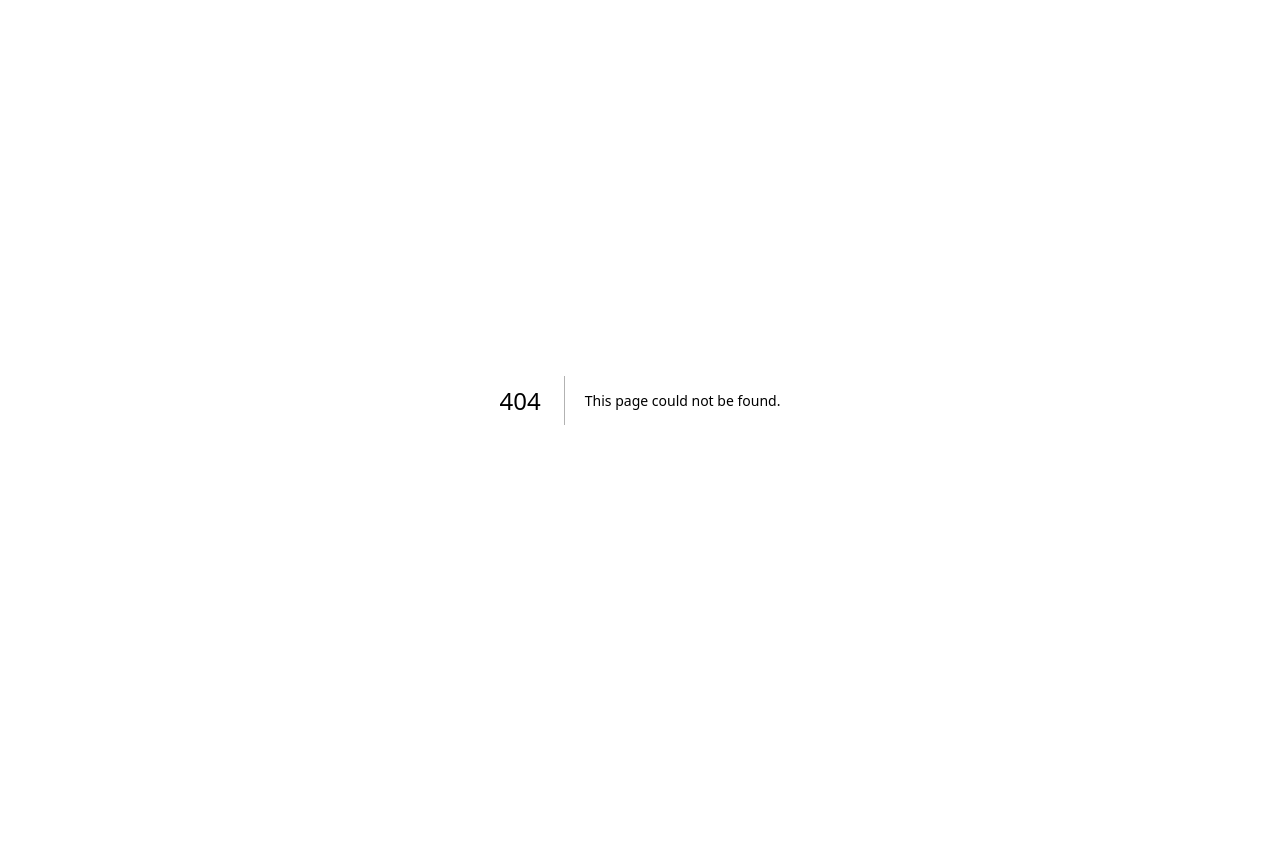
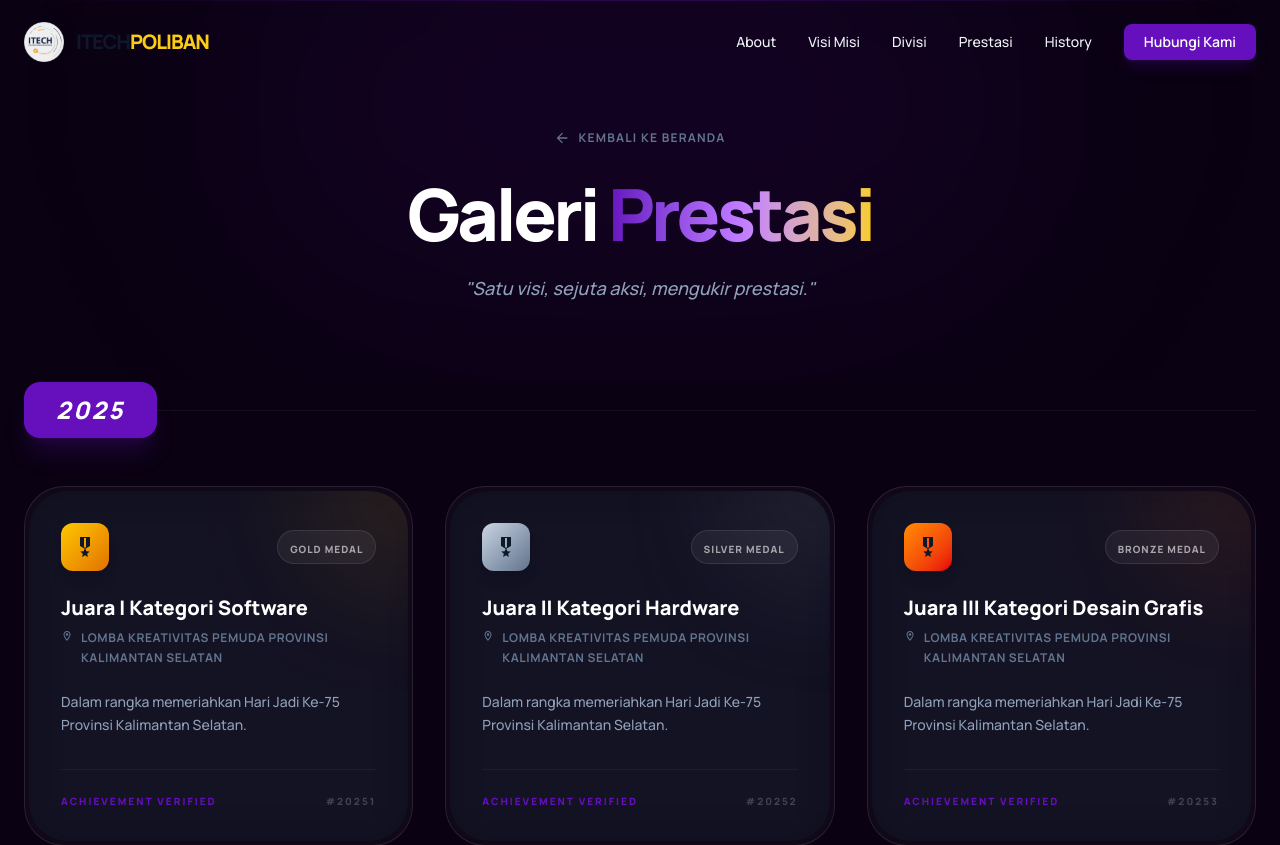
Before and after one commit to budicuy/itechpoliban, a Next.js app: page /prestasi in a window 1280 px wide. Before the commit this address had no page. Shown: the top 845 px of the page. Before the commit the page ends 800 px from the top, so only its background shows below. Built offline with nearby package versions, Linux system fonts and the light colour scheme.

Commit message:
feat: Add dedicated achievements page and update existing section with latest data and navigation.

```diff
--- /dev/null
+++ b/app/prestasi/page.tsx
@@ -0,0 +1,193 @@
+import Navbar from "@/components/Navbar";
+import Footer from "@/components/sections/Footer";
+import { MdOutlineLocationOn, MdMilitaryTech, MdArrowBack } from "react-icons/md";
+import Link from "next/link";
+
+export default function PrestasiPage() {
+  const allAchievements = [
+    {
+      year: "2025",
+      items: [
+        {
+          title: "Juara I Kategori Software",
+          competition: "Lomba Kreativitas Pemuda Provinsi Kalimantan Selatan",
+          rank: "Gold Medal",
+          description: "Dalam rangka memeriahkan Hari Jadi Ke-75 Provinsi Kalimantan Selatan.",
+          color: "from-yellow-400 to-amber-600",
+        },
+        {
+          title: "Juara II Kategori Hardware",
+          competition: "Lomba Kreativitas Pemuda Provinsi Kalimantan Selatan",
+          rank: "Silver Medal",
+          description: "Dalam rangka memeriahkan Hari Jadi Ke-75 Provinsi Kalimantan Selatan.",
+          color: "from-slate-300 to-slate-500",
+        },
+        {
+          title: "Juara III Kategori Desain Grafis",
+          competition: "Lomba Kreativitas Pemuda Provinsi Kalimantan Selatan",
+          rank: "Bronze Medal",
+          description: "Dalam rangka memeriahkan Hari Jadi Ke-75 Provinsi Kalimantan Selatan.",
+          color: "from-orange-400 to-red-600",
+        },
+      ],
+    },
+    {
+      year: "2024",
+      items: [
+        {
+          title: "Juara I Pemuda Pelopor",
+          competition: "Tingkat Provinsi Kalimantan Selatan",
+          rank: "Gold Medal",
+          description: "Penghargaan atas dedikasi dalam kepeloporan bidang teknologi.",
+          color: "from-blue-400 to-indigo-600",
+        },
+        {
+          title: "Juara I Web Coding Competition",
+          competition: "Bank Kalsel Tahun 2024",
+          rank: "Winner",
+          description: "Kompetisi pengembangan solusi perbankan digital.",
+          color: "from-emerald-400 to-teal-600",
+        },
+        {
+          title: "Juara I International Business Administration",
+          competition: "Competition 2024",
+          rank: "International Winner",
+          description: "Kemenangan di bidang administrasi bisnis internasional.",
+          color: "from-purple-400 to-fuchsia-600",
+        },
+        {
+          title: "Juara I Healthkathon BPJS Kesehatan",
+          competition: "Category Capture The Flag 2024",
+          rank: "Top Security Team",
+          description: "Kompetisi keamanan siber berskala nasional.",
+          color: "from-red-400 to-rose-600",
+        },
+        {
+          title: "Juara II KOMVAS (Kompetisi Inovasi Kota)",
+          competition: "Banjarmasin 2024",
+          rank: "Innovation Award",
+          description: "Inovasi untuk kemajuan tata kelola perkotaan.",
+          color: "from-yellow-400 to-orange-600",
+        },
+        {
+          title: "Juara I Poster Animasi KMIPN VI",
+          competition: "Politeknik Negeri Jakarta 2024",
+          rank: "National Gold",
+          description: "Ajang bergengsi mahasiswa informatika politeknik se-Indonesia.",
+          color: "from-cyan-400 to-blue-600",
+        },
+      ],
+    },
+    {
+      year: "2022",
+      items: [
+        {
+          title: "Juara III Bidang Hackathon",
+          competition: "KMIPN IV Politeknik Negeri Batam 2022",
+          rank: "National Bronze",
+          description: "Pengembangan solusi aplikatif dalam waktu terbatas.",
+          color: "from-teal-400 to-emerald-600",
+        },
+        {
+          title: "Juara III Bidang Keamanan Cyber",
+          competition: "KMIPN IV Politeknik Negeri Batam 2022",
+          rank: "National Bronze",
+          description: "Kompetisi teknis keamanan siber tingkat nasional.",
+          color: "from-indigo-400 to-violet-600",
+        },
+      ],
+    },
+  ];
+
+  return (
+    <main className="min-h-screen bg-background-dark">
+      <Navbar />
+
+      {/* Header Section */}
+      <section className="pt-32 pb-20 relative overflow-hidden">
+        <div className="absolute top-0 inset-x-0 h-px bg-linear-to-r from-transparent via-primary/30 to-transparent"></div>
+        <div className="absolute -top-24 left-1/2 -translate-x-1/2 w-[800px] h-[400px] bg-primary/10 rounded-full blur-[120px]"></div>
+
+        <div className="max-w-7xl mx-auto px-6 relative z-10 text-center">
+          <Link
+            href="/#prestasi"
+            className="inline-flex items-center gap-2 text-slate-500 hover:text-white transition-colors mb-8 group"
+          >
+            <MdArrowBack className="group-hover:-translate-x-1 transition-transform" />
+            <span className="text-xs font-bold uppercase tracking-widest">Kembali ke Beranda</span>
+          </Link>
+          <h1 className="text-5xl md:text-7xl font-black text-white tracking-tighter mb-6">
+            Galeri <span className="text-transparent bg-clip-text bg-linear-to-r from-primary via-purple-400 to-accent">Prestasi</span>
+          </h1>
+          <p className="text-slate-400 max-w-2xl mx-auto text-lg font-medium italic">
+            "Satu visi, sejuta aksi, mengukir prestasi."
+          </p>
+        </div>
+      </section>
+
+      {/* Main Content */}
+      <section className="pb-32 relative">
+        <div className="max-w-7xl mx-auto px-6 space-y-32">
+          {allAchievements.map((group) => (
+            <div key={group.year} className="relative">
+              {/* Year Label */}
+              <div className="sticky top-24 z-30 mb-12">
+                <div className="inline-block px-8 py-3 bg-primary rounded-2xl shadow-xl shadow-primary/20">
+                  <span className="text-2xl font-black text-white italic tracking-widest">{group.year}</span>
+                </div>
+                <div className="absolute top-1/2 left-0 right-0 h-px bg-white/5 -z-10"></div>
+              </div>
+
+              <div className="grid md:grid-cols-2 lg:grid-cols-3 gap-8">
+                {group.items.map((item, idx) => (
+                  <div
+                    key={item.title}
+                    className="group relative glass-card p-1 rounded-[2.5rem] border-white/5 hover:border-white/20 transition-all duration-500 hover:-translate-y-2 h-full"
+                  >
+                    <div className="relative h-full bg-slate-900/40 backdrop-blur-xl rounded-[2.4rem] p-8 overflow-hidden flex flex-col">
+                      <div className={`absolute -top-24 -right-24 w-48 h-48 bg-linear-to-br ${item.color} opacity-10 blur-3xl group-hover:opacity-25 transition-opacity`}></div>
+
+                      <div className="relative z-10 space-y-6 flex-1">
+                        <div className="flex items-center justify-between">
+                          <div className={`w-12 h-12 rounded-xl bg-linear-to-br ${item.color} flex items-center justify-center text-slate-900 shadow-lg`}>
+                            <MdMilitaryTech className="text-2xl" />
+                          </div>
+                          <div className="px-3 py-1 rounded-full bg-white/5 border border-white/10">
+                            <span className="text-[10px] font-black text-white/60 uppercase tracking-widest">{item.rank}</span>
+                          </div>
+                        </div>
+
+                        <div>
+                          <h3 className="text-xl font-black text-white leading-tight mb-2 group-hover:text-accent transition-colors">
+                            {item.title}
+                          </h3>
+                          <div className="flex items-start gap-2 text-slate-500 text-xs font-bold uppercase tracking-wider leading-relaxed">
+                            <MdOutlineLocationOn className="mt-0.5 shrink-0" />
+                            <span>{item.competition}</span>
+                          </div>
+                        </div>
+
+                        <p className="text-slate-400 text-sm leading-relaxed font-medium">
+                          {item.description}
+                        </p>
+                      </div>
+
+                      <div className="mt-8 pt-6 border-t border-white/5 relative z-10">
+                        <div className="flex items-center justify-between text-[10px] font-black uppercase tracking-[0.2em]">
+                          <span className="text-primary">Achievement Verified</span>
+                          <span className="text-white/20">#{group.year}{idx + 1}</span>
+                        </div>
+                      </div>
+                    </div>
+                  </div>
+                ))}
+              </div>
+            </div>
+          ))}
+        </div>
+      </section>
+
+      <Footer />
+    </main>
+  );
+}
--- a/components/Navbar.tsx
+++ b/components/Navbar.tsx
@@ -1,6 +1,7 @@
 "use client";
 
 import Image from "next/image";
+import Link from "next/link";
 import { useEffect, useState } from "react";
 import { HiBars3 } from "react-icons/hi2";
 
@@ -20,8 +21,8 @@ export default function Navbar() {
       className={`fixed top-0 w-full z-50 transition-all duration-300 ${isScrolled ? "glass-nav py-2" : "py-4"}`}
     >
       <div className="max-w-7xl mx-auto px-6 h-13 flex items-center justify-between">
-        <div className="flex items-center space-x-3">
-          <div className="relative w-10 h-10">
+        <Link href="/" className="flex items-center space-x-3 group">
+          <div className="relative w-10 h-10 transition-transform group-hover:scale-110">
             <Image
               alt="iTech Poliban Logo"
               className="object-contain"
@@ -33,7 +34,7 @@ export default function Navbar() {
           <span className="text-xl font-extrabold tracking-tighter text-slate-900 dark:text-white uppercase">
             iTech<span className="text-accent">Poliban</span>
           </span>
-        </div>
+        </Link>
         <div className="hidden md:flex items-center space-x-8">
           <a
             className="text-sm font-medium hover:text-accent transition-colors"
--- a/components/sections/Prestasi.tsx
+++ b/components/sections/Prestasi.tsx
@@ -1,36 +1,37 @@
+import Link from "next/link";
 import { MdEmojiEvents, MdOutlineLocationOn, MdMilitaryTech } from "react-icons/md";
 
 export default function Prestasi() {
   const achievements = [
     {
       id: 1,
-      title: "Juara 1 KMIPN VI 2024",
-      category: "Cyber Security",
-      location: "Politeknik Negeri Jakarta",
-      year: "2024",
+      title: "Juara I Lomba Kreativitas Pemuda",
+      category: "Software",
+      location: "Kalimantan Selatan",
+      year: "2025",
       rank: "Gold Medal",
-      description: "Berhasil meraih medali emas dalam kompetisi keamanan siber tingkat nasional antar Politeknik se-Indonesia.",
+      description: "Berhasil meraih Juara I kategori Software dalam rangka memeriahkan Hari Jadi Ke-75 Provinsi Kalimantan Selatan.",
       color: "from-yellow-400 to-amber-600",
     },
     {
       id: 2,
-      title: "Finalis Gemastik XVI 2023",
-      category: "Game Development",
-      location: "Universitas Brawijaya",
-      year: "2023",
-      rank: "Top 10 National",
-      description: "Menjadi finalis dalam ajang bergengsi Gemastik bidang pengembangan permainan dengan inovasi game edukasi.",
-      color: "from-blue-400 to-indigo-600",
+      title: "Juara II Lomba Kreativitas Pemuda",
+      category: "Hardware",
+      location: "Kalimantan Selatan",
+      year: "2025",
+      rank: "Silver Medal",
+      description: "Meraih Juara II kategori Hardware pada ajang Lomba Kreativitas Pemuda tingkat Provinsi.",
+      color: "from-slate-300 to-slate-500",
     },
     {
       id: 3,
-      title: "Juara 2 Hackathon Maritim 2024",
-      category: "IoT & Web",
-      location: "Banjarmasin",
-      year: "2024",
-      rank: "Silver Medal",
-      description: "Inovasi sistem monitoring kapal nelayan berbasis IoT dan dashboard real-time untuk efisiensi bahan bakar.",
-      color: "from-emerald-400 to-teal-600",
+      title: "Juara III Lomba Kreativitas Pemuda",
+      category: "Desain Grafis",
+      location: "Kalimantan Selatan",
+      year: "2025",
+      rank: "Bronze Medal",
+      description: "Menempati posisi Juara III untuk bidang Desain Grafis dalam kompetisi tingkat Provinsi.",
+      color: "from-orange-400 to-red-600",
     },
   ];
 
@@ -44,13 +45,13 @@ export default function Prestasi() {
         <div className="text-center mb-20 space-y-6">
           <div className="inline-flex items-center px-4 py-1.5 rounded-full bg-primary/10 border border-primary/20 text-primary">
             <MdEmojiEvents className="mr-2 text-xl" />
-            <span className="text-[10px] font-black uppercase tracking-[0.2em]">Our Hall of Fame</span>
+            <span className="text-[10px] font-black uppercase tracking-[0.2em]">Latest Achievements</span>
           </div>
           <h2 className="text-4xl md:text-6xl font-black text-white tracking-tighter">
-            Jejak <span className="text-transparent bg-clip-text bg-linear-to-r from-primary via-purple-400 to-accent">Prestasi</span> Kami
+            Prestasi <span className="text-transparent bg-clip-text bg-linear-to-r from-primary via-purple-400 to-accent">Terbaru</span> 2025
           </h2>
           <p className="text-slate-400 max-w-2xl mx-auto text-lg font-medium lg:px-0 px-4">
-            Dedikasi dan kerja keras anggota iTech Poliban dalam berbagai ajang kompetisi teknologi tingkat regional maupun nasional.
+            Dedikasi berkelanjutan iTech Poliban dalam berinovasi dan berkompetisi di tingkat provinsi maupun nasional.
           </p>
         </div>
 
@@ -103,13 +104,13 @@ export default function Prestasi() {
 
         {/* View More Button (Dummy) */}
         <div className="mt-20 text-center">
-          <button
-            type="button"
-            className="flex items-center justify-center gap-3 mx-auto px-10 py-5 bg-white/5 border border-white/10 hover:border-primary/50 text-white font-black uppercase tracking-[0.2em] text-xs rounded-2xl transition-all hover:bg-primary/10 group"
+          <Link
+            href="/prestasi"
+            className="inline-flex items-center justify-center gap-3 mx-auto px-10 py-5 bg-white/5 border border-white/10 hover:border-primary/50 text-white font-black uppercase tracking-[0.2em] text-xs rounded-2xl transition-all hover:bg-primary/10 group"
           >
             Lihat Semua Prestasi
             <MdEmojiEvents className="text-xl group-hover:rotate-12 transition-transform" />
-          </button>
+          </Link>
         </div>
       </div>
     </section>
```
Also changed, not shown: app/layout.tsx (line endings or trailing spaces).
